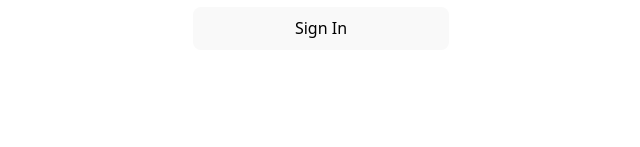
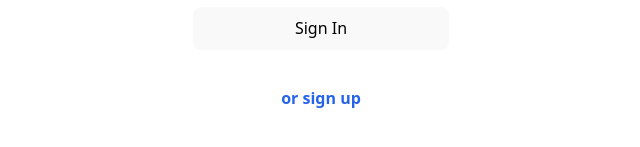
Before and after one commit to Lavinia-CristinaRus/urlShortener, a React (Vite) app in the folder frontend/url-shortener/: page /signin in a window 1280 px wide. Shown: the part 255-402 px from the top of the page, without its empty margins (319-959 px from the left). Built offline with nearby package versions, Linux system fonts and the light colour scheme.

Commit message:
fix small issues: add navigation between sign in and sign up

```diff
--- a/frontend/url-shortener/src/pages/SignIn.jsx
+++ b/frontend/url-shortener/src/pages/SignIn.jsx
@@ -31,6 +31,10 @@ export default function SignIn() {
     }
   };
 
+  const signUp = () => {
+    navigate("/signup");
+  }
+
   return (
     <>
       <div  style={styles.container}>
@@ -40,6 +44,9 @@ export default function SignIn() {
         <button style={{ marginTop: "20px" }} onClick={submit}>Sign In</button>
         {error && <p style={{ color: "red" }}>{error}</p>}
         {message && <p style={{ color: "green" }}>{message}</p>}
+        <div onClick={signUp} style={styles.signUp}>
+          <p> or sign up</p>
+        </div>
       </div>
     </>
   );
@@ -55,4 +62,12 @@ const styles = {
     flexDirection: "column",
     gap: "20px",
   },
+  signUp: {
+    fontWeight: "bold",
+    color: "#2563eb",
+    width:"100%",
+    alignItems:"center",
+    justifyItems:"center",
+    display: "grid"
+  }
 }
--- a/frontend/url-shortener/src/pages/SignUp.jsx
+++ b/frontend/url-shortener/src/pages/SignUp.jsx
@@ -31,6 +31,10 @@ export default function SignUp() {
     }
   };
 
+  const signIn = () => {
+    navigate("/signin");
+  }
+
   return (
     <>
       <div  style={styles.container}>
@@ -40,6 +44,9 @@ export default function SignUp() {
         <button style={{ marginTop: "20px" }} onClick={submit}>Sign Up</button>
         {error && <p style={{ color: "red" }}>{error}</p>}
         {message && <p style={{ color: "green" }}>{message}</p>}
+        <div onClick={signIn} style={styles.signIn}>
+          <p> or sign in</p>
+        </div>
       </div>
     </>
   );
@@ -55,4 +62,12 @@ const styles = {
     flexDirection: "column",
     gap: "20px",
   },
+  signIn: {
+    fontWeight: "bold",
+    color: "#2563eb",
+    width:"100%",
+    alignItems:"center",
+    justifyItems:"center",
+    display: "grid"
+  }
 }
```
